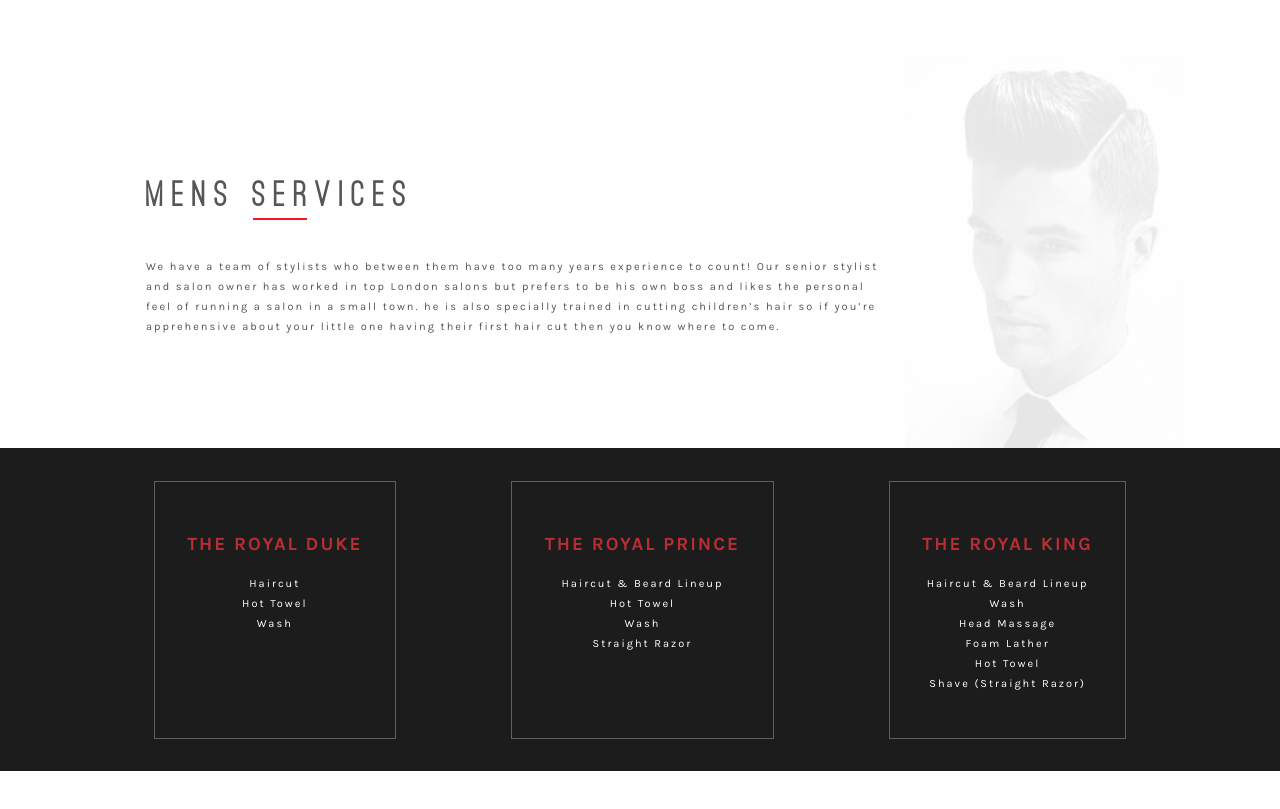
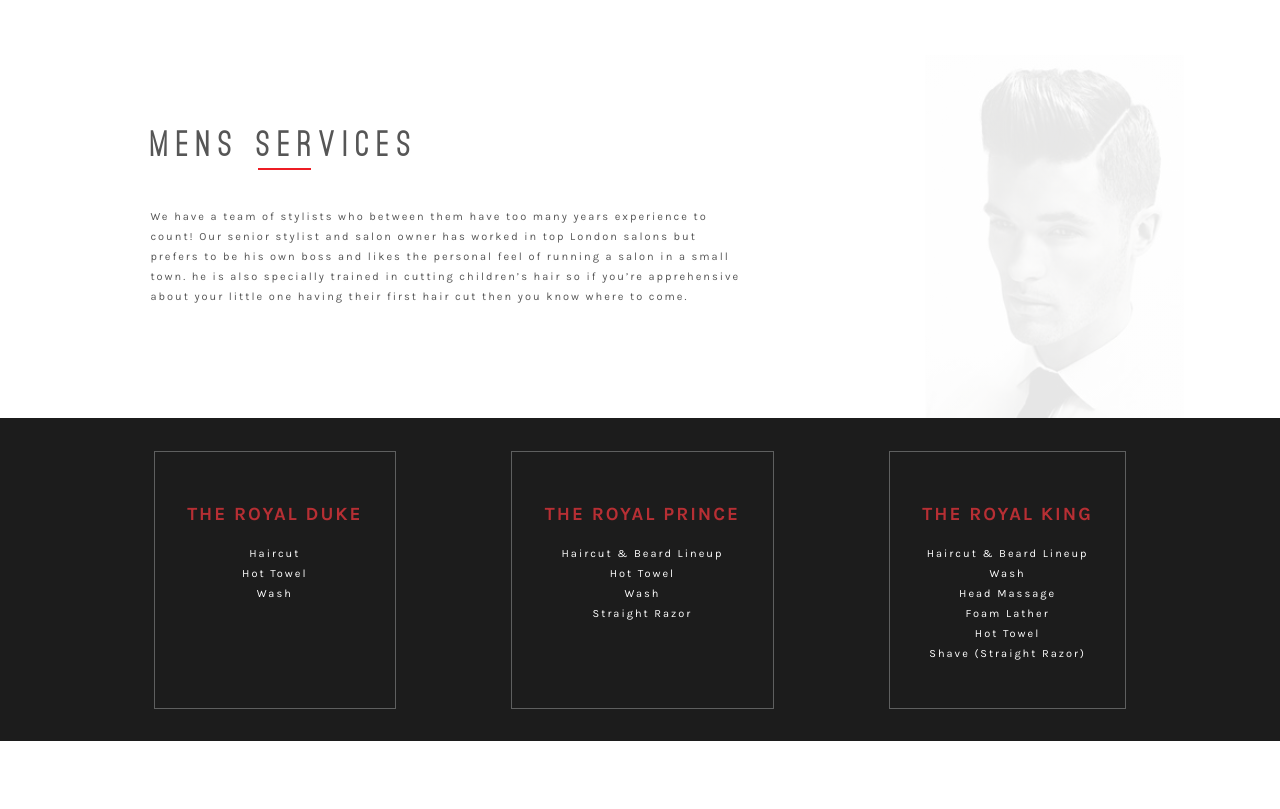
Before and after one commit to ehzdesign/cb-squared, a website: page mens-services.html in a window 1280 px wide. Shown: the part 1847-2656 px from the top of the page. Drawn offline with nearby package versions, Linux system fonts and the light colour scheme; files that its build step writes are made by us from their sources; files whose address does not match are found by name; a web font is replaced by a local one.

Commit message:
fix padding on main text

```diff
--- a/scss/pages/_mens-services.scss
+++ b/scss/pages/_mens-services.scss
@@ -2,7 +2,7 @@
     background: linear-gradient(rgba(255, 255, 255, 0.9), rgba(255, 255, 255, 0.9)), url("../images/mens-services__bg.jpg");
     background-size: contain;
     background-position: 100%;
-    padding: 100px 300px 100px 50px;
+    padding: 50px 40% 100px 5%;
     background-repeat: no-repeat;
     margin-top: 5%;
 
```
